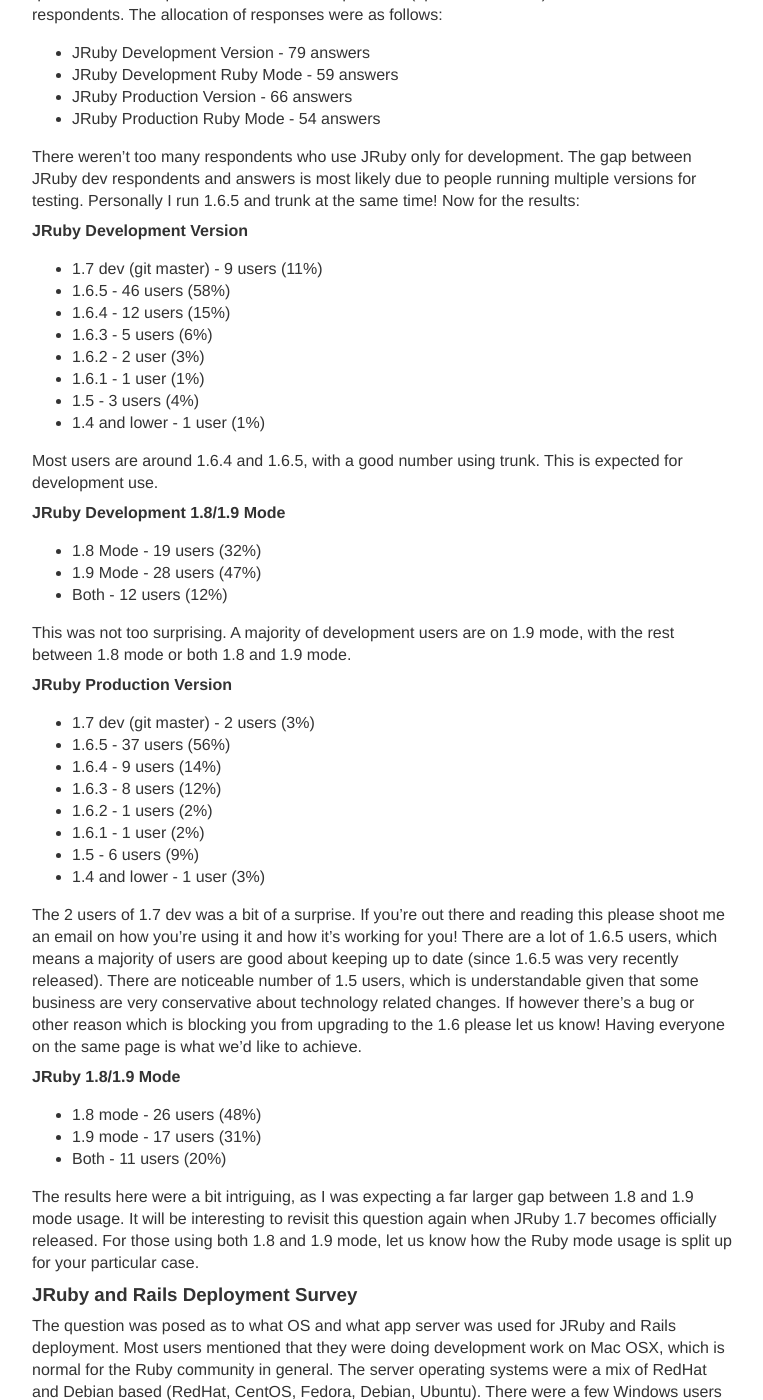
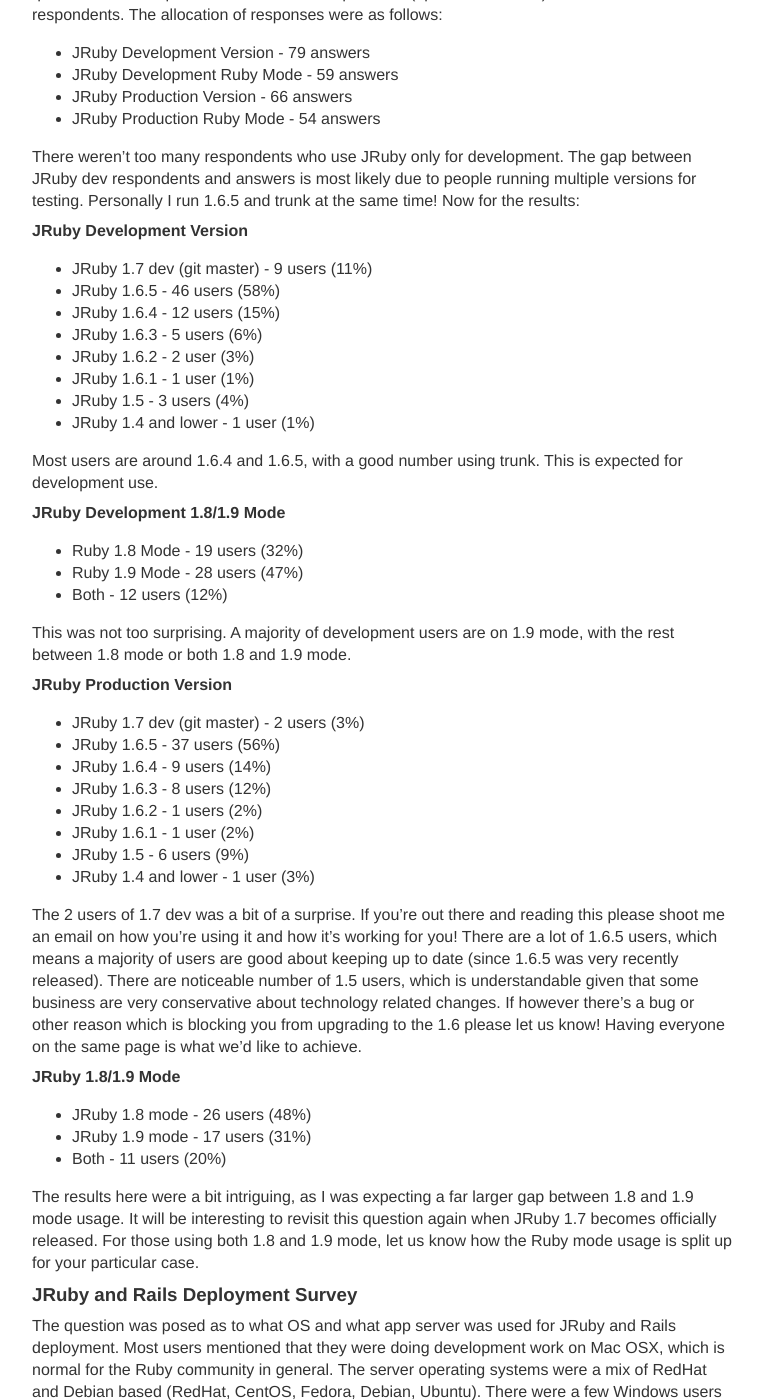
Before and after one commit to jruby/blog.jruby.org, a Jekyll site: the page built from _posts/2011-11-17-jrubycommunity.md, in a window 1280 px wide and 1400 px high, scrolled down 1894 px. Shown: the whole window, without its empty margins (18-781 px from the left). Built offline with Jekyll 4.4.1, drawn with Linux system fonts in a browser that asks for light colours.

Commit message:
Trying to fix the weird bullets issue. I think the version numbers are getting misinterpreted as numeric lists.

```diff
--- a/_posts/2011-11-17-jrubycommunity.md
+++ b/_posts/2011-11-17-jrubycommunity.md
@@ -53,42 +53,42 @@
 
 #### JRuby Development Version
 
-* 1.7 dev (git master) - 9 users (11%)
-* 1.6.5 - 46 users (58%)
-* 1.6.4 - 12 users (15%)
-* 1.6.3 - 5 users (6%)
-* 1.6.2 - 2 user (3%)
-* 1.6.1 - 1 user (1%)
-* 1.5 - 3 users (4%)
-* 1.4 and lower - 1 user (1%)
+* JRuby 1.7 dev (git master) - 9 users (11%)
+* JRuby 1.6.5 - 46 users (58%)
+* JRuby 1.6.4 - 12 users (15%)
+* JRuby 1.6.3 - 5 users (6%)
+* JRuby 1.6.2 - 2 user (3%)
+* JRuby 1.6.1 - 1 user (1%)
+* JRuby 1.5 - 3 users (4%)
+* JRuby 1.4 and lower - 1 user (1%)
 
 Most users are around 1.6.4 and 1.6.5, with a good number using trunk. This is expected for development use.
 
 #### JRuby Development 1.8/1.9 Mode
 
-* 1.8 Mode - 19 users (32%)
-* 1.9 Mode - 28 users (47%)
+* Ruby 1.8 Mode - 19 users (32%)
+* Ruby 1.9 Mode - 28 users (47%)
 * Both - 12 users (12%)
 
 This was not too surprising. A majority of development users are on 1.9 mode, with the rest between 1.8 mode or both 1.8 and 1.9 mode.
 
 #### JRuby Production Version
 
-* 1.7 dev (git master) - 2 users (3%)
-* 1.6.5 - 37 users (56%)
-* 1.6.4 - 9 users (14%)
-* 1.6.3 - 8 users (12%)
-* 1.6.2 - 1 users (2%)
-* 1.6.1 - 1 user (2%)
-* 1.5 - 6 users (9%)
-* 1.4 and lower - 1 user (3%)
+* JRuby 1.7 dev (git master) - 2 users (3%)
+* JRuby 1.6.5 - 37 users (56%)
+* JRuby 1.6.4 - 9 users (14%)
+* JRuby 1.6.3 - 8 users (12%)
+* JRuby 1.6.2 - 1 users (2%)
+* JRuby 1.6.1 - 1 user (2%)
+* JRuby 1.5 - 6 users (9%)
+* JRuby 1.4 and lower - 1 user (3%)
 
 The 2 users of 1.7 dev was a bit of a surprise. If you're out there and reading this please shoot me an email on how you're using it and how it's working for you! There are a lot of 1.6.5 users, which means a majority of users are good about keeping up to date (since 1.6.5 was very recently released). There are noticeable number of 1.5 users, which is understandable given that some business are very conservative about technology related changes. If however there's a bug or other reason which is blocking you from upgrading to the 1.6 please let us know! Having everyone on the same page is what we'd like to achieve.
 
 #### JRuby 1.8/1.9 Mode
 
-* 1.8 mode - 26 users (48%)
-* 1.9 mode - 17 users (31%)
+* JRuby 1.8 mode - 26 users (48%)
+* JRuby 1.9 mode - 17 users (31%)
 * Both - 11 users (20%)
 
 The results here were a bit intriguing, as I was expecting a far larger gap between 1.8 and 1.9 mode usage. It will be interesting to revisit this question again when JRuby 1.7 becomes officially released. For those using both 1.8 and 1.9 mode, let us know how the Ruby mode usage is split up for your particular case.
```
